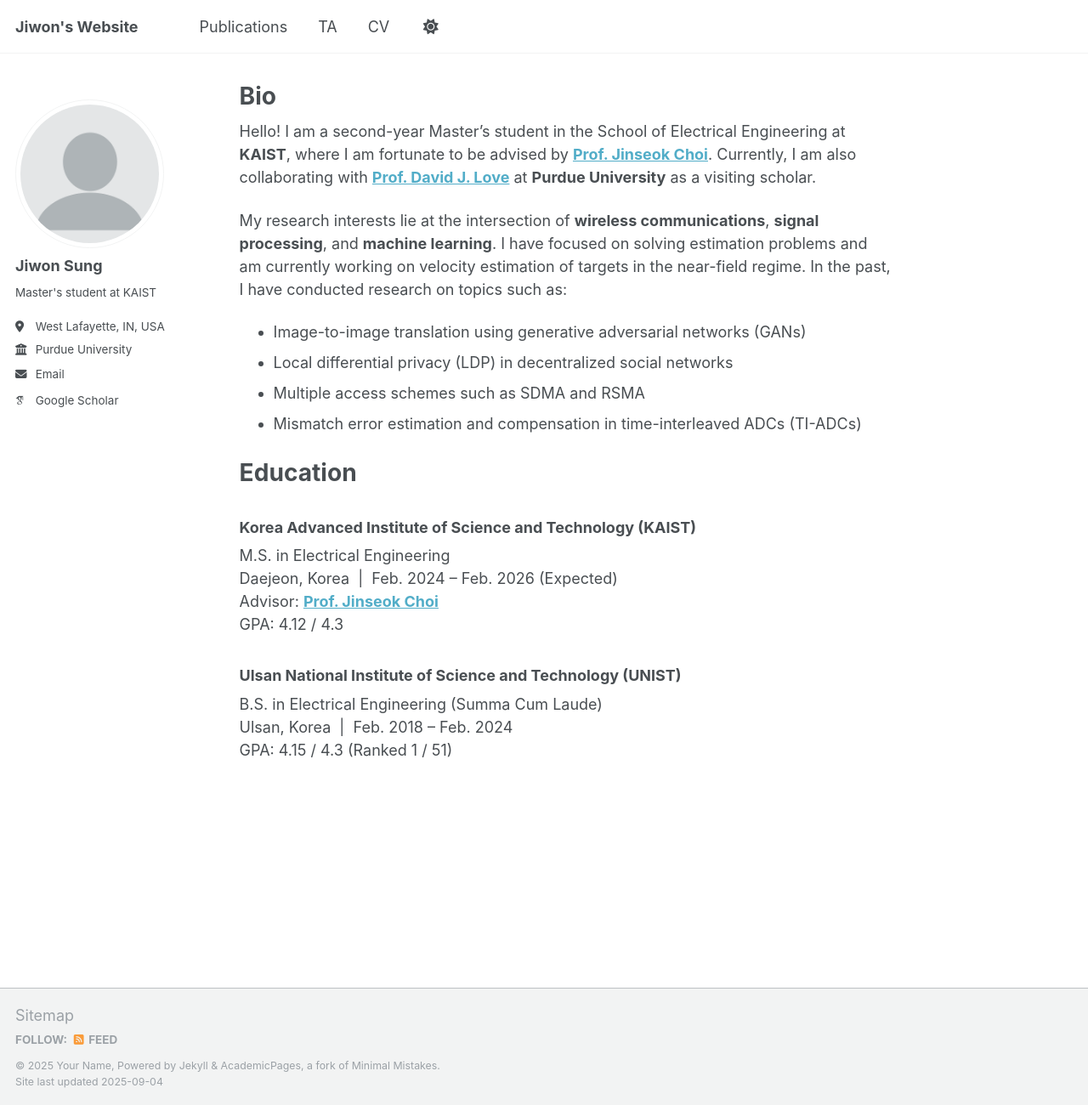
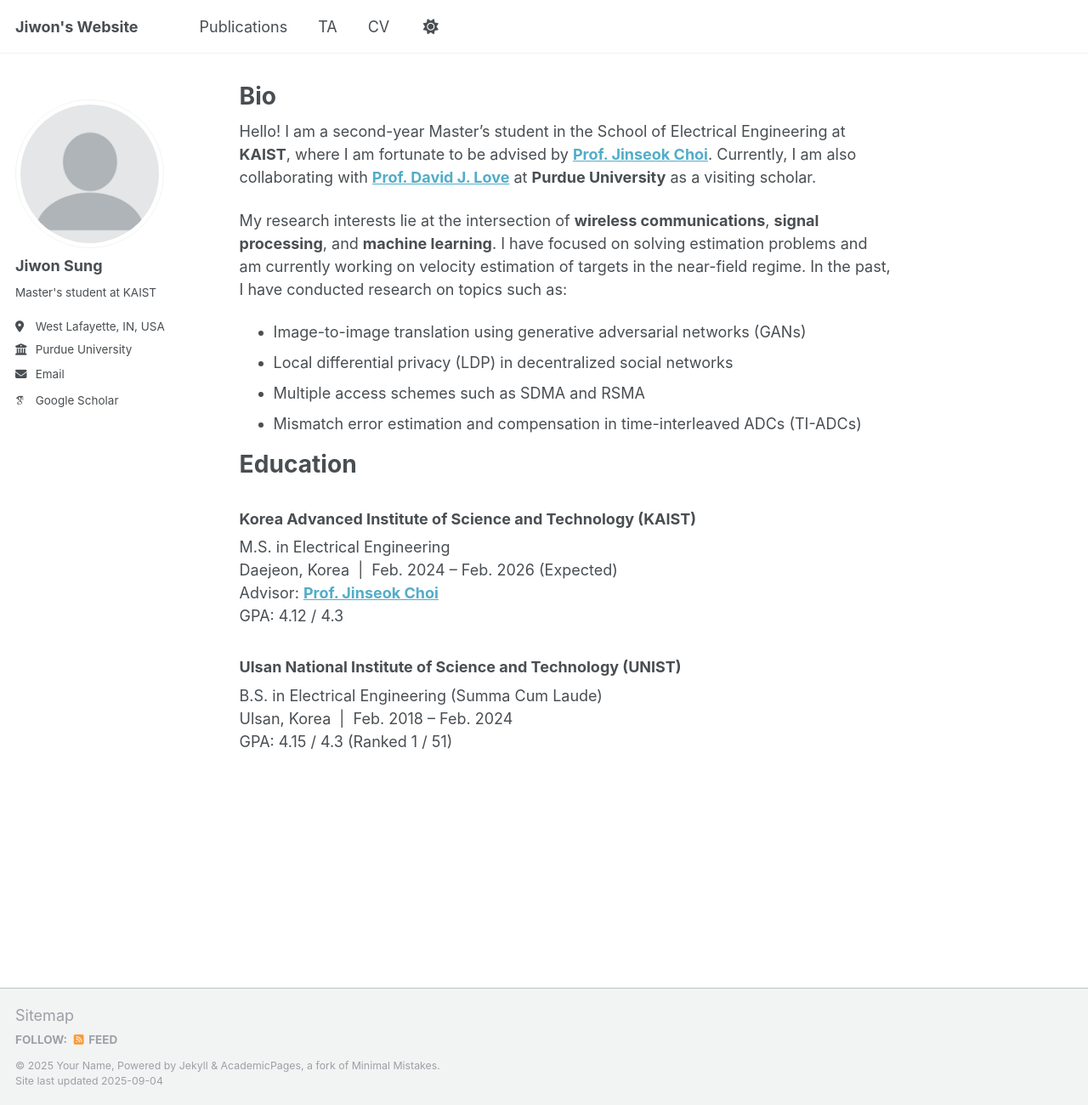
Before and after one commit to sunione/sunione.github.io, a Jekyll site: the page built from _pages/about.md, in a window 1280 px wide and 1300 px high. Shown: the whole window at 85% size. Built offline with Jekyll 4.4.1, drawn with Linux system fonts in a browser that asks for light colours; some web fonts are replaced.

Commit message:
about.md

```diff
--- a/_pages/about.md
+++ b/_pages/about.md
@@ -17,7 +17,7 @@ My research interests lie at the intersection of **wireless communications**, **
 
 
 
-<div style="height: 10px;"></div>
+
 
 # Education
 
```
